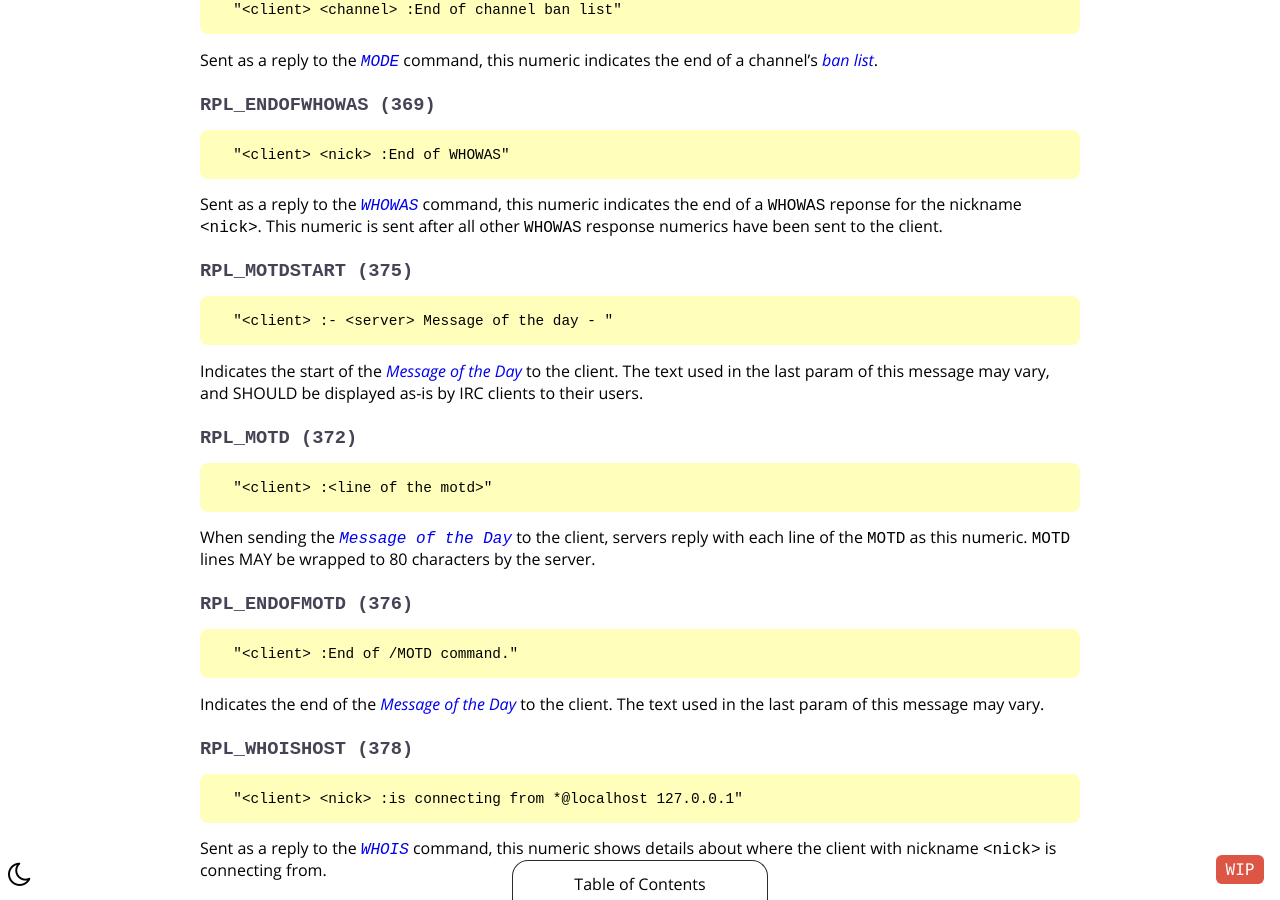
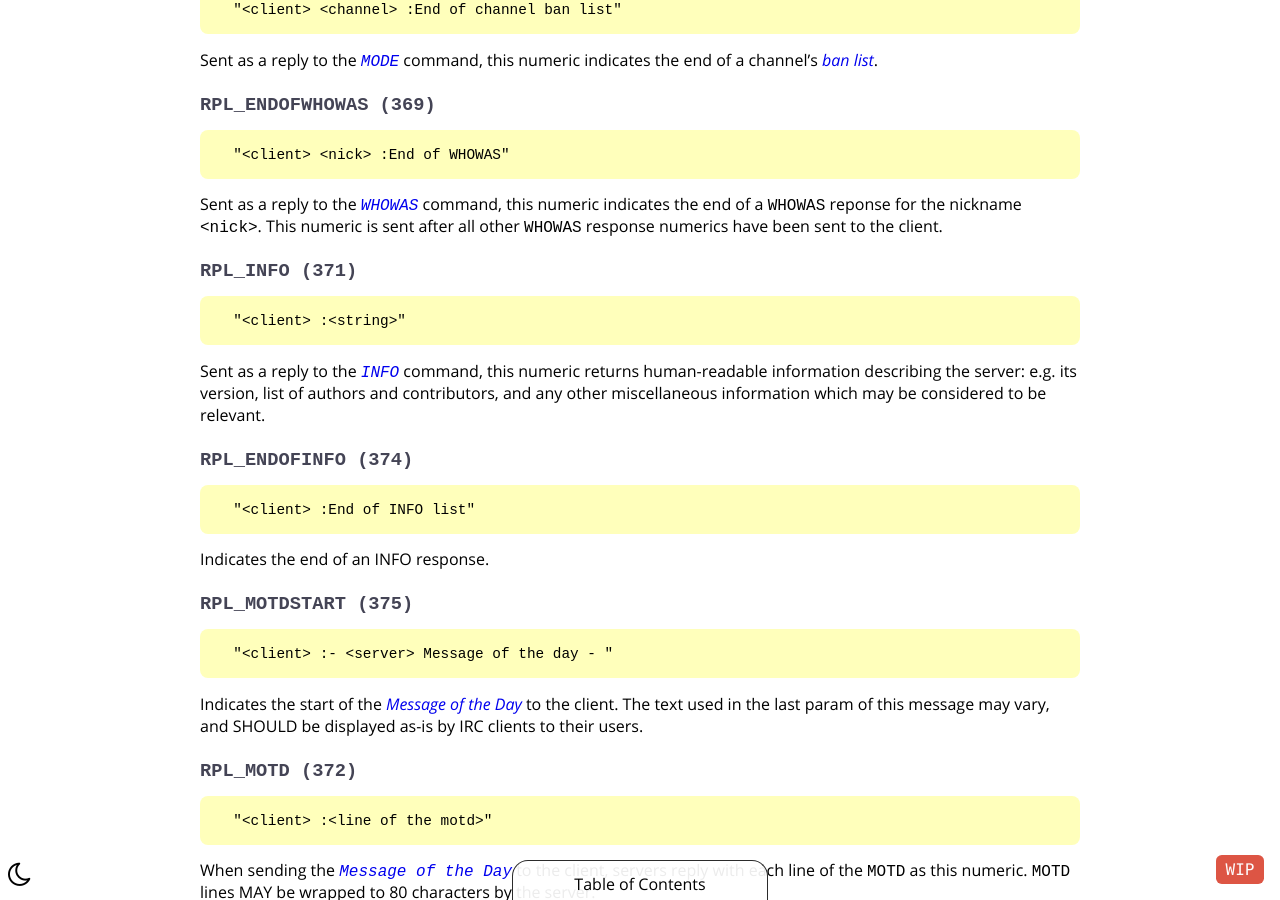
Before and after one commit to ircdocs/modern-irc, a Jekyll site: the page built from index.md, in a window 1280 px wide and 900 px high, scrolled down 60055 px. Built offline with Jekyll 4.4.1, drawn with Linux system fonts in a browser that asks for light colours.

Commit message:
Document INFO replies (#128)
* Document INFO replies

* Update _includes/modern-appendix.md

Co-authored-by: Daniel Oaks <daniel@danieloaks.net>

Co-authored-by: Daniel Oaks <daniel@danieloaks.net>

```diff
--- a/_includes/modern-appendix.md
+++ b/_includes/modern-appendix.md
@@ -623,6 +623,18 @@ Sent as a reply to the {% message MODE %} command, this numeric indicates the en
       "<client> <nick> :End of WHOWAS"
 
 Sent as a reply to the {% message WHOWAS %} command, this numeric indicates the end of a `WHOWAS` reponse for the nickname `<nick>`. This numeric is sent after all other `WHOWAS` response numerics have been sent to the client.
+
+{% numericheader RPL_INFO %}
+
+      "<client> :<string>"
+
+Sent as a reply to the {% message INFO %} command, this numeric returns human-readable information describing the server: e.g. its version, list of authors and contributors, and any other miscellaneous information which may be considered to be relevant.
+
+{% numericheader RPL_ENDOFINFO %}
+
+      "<client> :End of INFO list"
+
+Indicates the end of an INFO response.
 
 {% numericheader RPL_MOTDSTART %}
 
```
